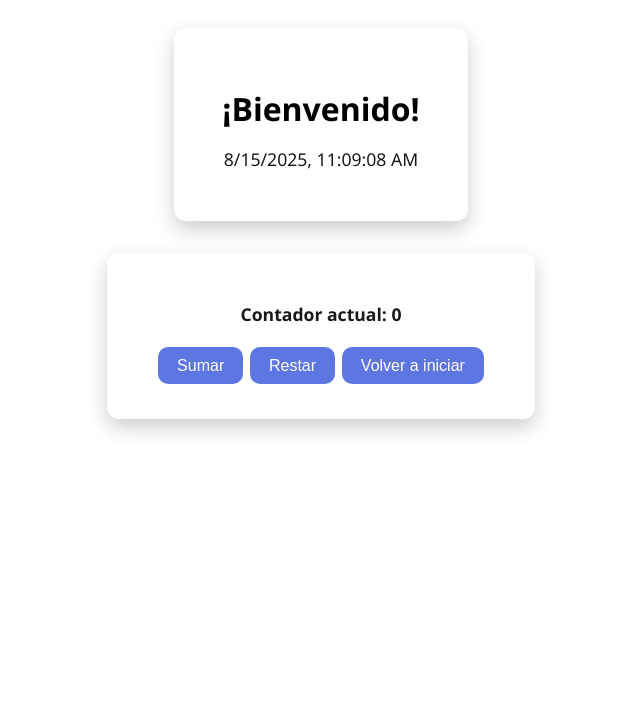
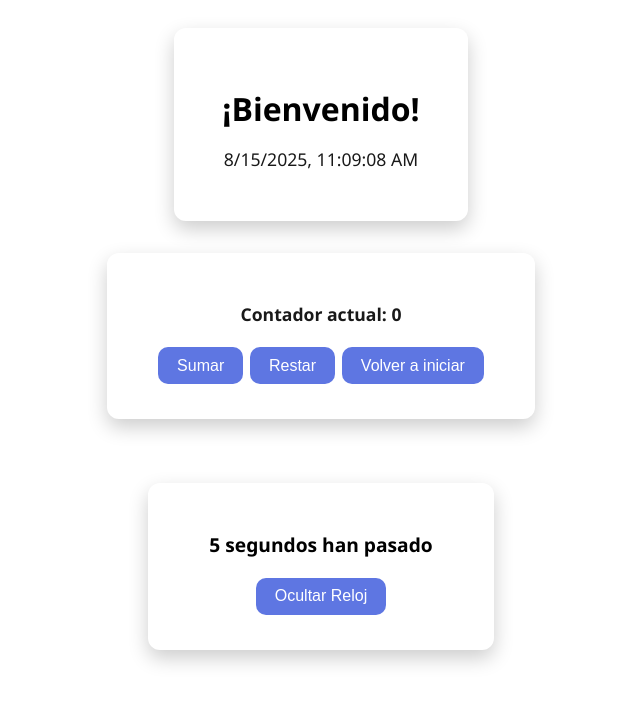
Before and after one commit to raquelruz/react-useeffect-lab, a React (Vite) app: page / in a window 1280 px wide. Shown: the top 704 px of the page, without its empty margins (319-959 px from the left). Built offline with nearby package versions, Linux system fonts and the light colour scheme.

Commit message:
feat(component): add auto refreshing clock

```diff
--- a/src/App.css
+++ b/src/App.css
@@ -7,3 +7,29 @@
 	font-family: "Segoe UI", sans-serif;
     padding: 20px;
 }
+
+.clock-container {
+	text-align: center;
+	padding: 2rem 3rem;
+	border-radius: 12px;
+	width: 250px;
+	margin: 2rem auto;
+	box-shadow: 0 8px 20px rgba(0, 0, 0, 0.2);
+	font-family: "Segoe UI", sans-serif;
+	transition: transform 0.2s ease;
+}
+
+
+.clock-container button {
+	background-color: rgb(94, 118, 226);
+	color: white;
+	border: none;
+	padding: 0.6rem 1.2rem;
+	margin: 0.2rem;
+	border-radius: 10px;
+	font-size: 1rem;
+}
+
+.clock-container button:hover {
+	background-color: rgb(74, 98, 206);
+}
--- a/src/App.jsx
+++ b/src/App.jsx
@@ -1,15 +1,25 @@
+import { useState } from "react";
 import "./App.css";
+import { AutoRefreshingClock } from "./components/AutoRefreshingClock/AutoRefreshingClock";
 import { CounterPreview } from "./components/CounterPreview/CounterPreview";
 import { WelcomeMessage } from "./components/WelcomeMessage/WelcomeMessage";
 
 export const App = () => {
+	const [showClock, setShowClock] = useState(true);
+
 	return (
 		<>
 			<div className="app-container">
-
 				<WelcomeMessage />
 
-        <CounterPreview />
+				<CounterPreview />
+
+				<div className="clock-container">
+					{showClock && <AutoRefreshingClock />}
+					<button onClick={() => setShowClock((prev) => !prev)}>
+						{showClock ? "Ocultar" : "Mostrar"} Reloj
+					</button>
+				</div>
 
 			</div>
 		</>
--- /dev/null
+++ b/src/components/AutoRefreshingClock/AutoRefreshingClock.css
@@ -0,0 +1,9 @@
+.clock-container h2 {
+	font-size: 1.2rem;
+}
+
+.clock-container p {
+	font-size: 2rem;
+	font-weight: bold;
+	margin: 0;
+}
--- /dev/null
+++ b/src/components/AutoRefreshingClock/AutoRefreshingClock.jsx
@@ -0,0 +1,29 @@
+import { useEffect, useState } from "react";
+import "./AutoRefreshingClock.css";
+
+export const AutoRefreshingClock = () => {
+	const [seconds, setSeconds] = useState(0);
+
+	useEffect(() => {
+		const interval = setInterval(() => {
+			// console.log("Incrementando segundos");
+
+			setSeconds((prev) => {
+				const newValue = prev + 1;
+				// console.log(newValue);
+
+				return newValue;
+			});
+		}, 1000);
+
+		return () => {
+			clearInterval(interval);
+		};
+	}, []);
+
+	return (
+		<div>
+			<h2>{seconds} segundos han pasado</h2>
+		</div>
+	);
+};
```
